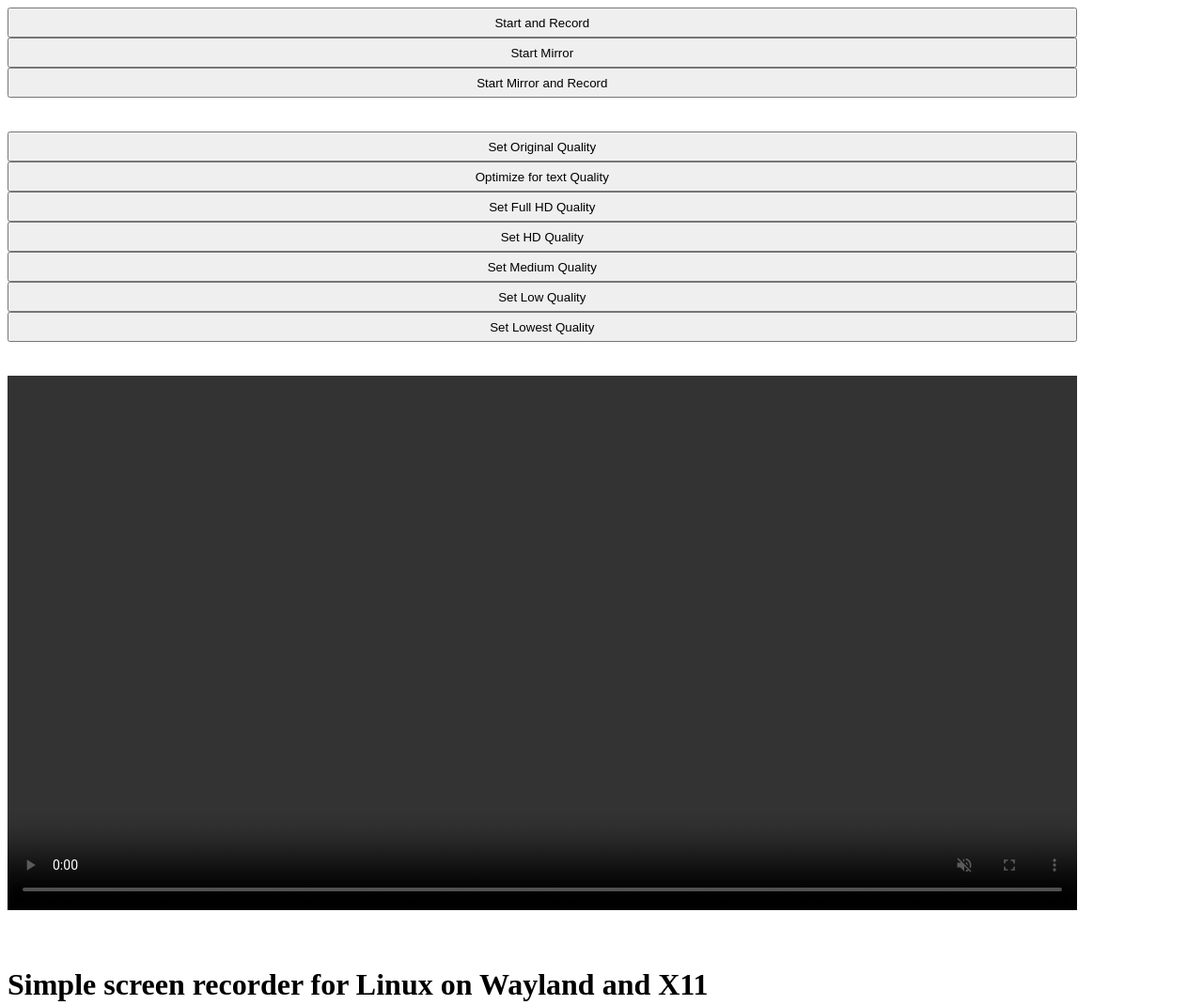
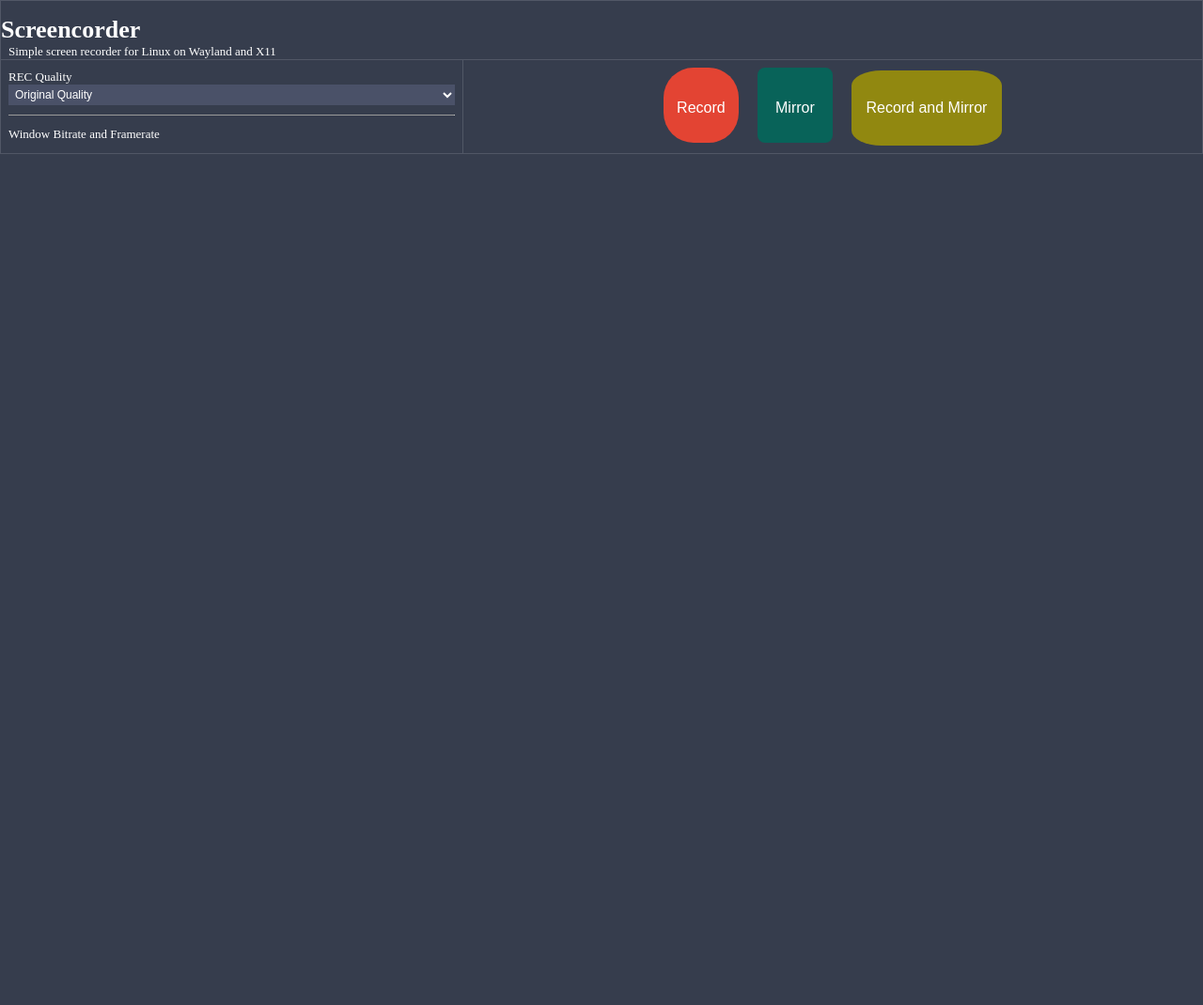
Before and after one commit to HasinduLanka/screencorder, a plain HTML site: page index.html in a window 1280 px wide. Shown: the whole page at 94% size. After the commit the page ends 800 px from the top, so only its background shows below. Drawn offline with Linux system fonts and the light colour scheme; no server answers.

Commit message:
Harindu UI

```diff
--- a/index.html
+++ b/index.html
@@ -19,6 +19,7 @@
   <meta id="theme-color" name="theme-color" content="#000000">
   <link rel="manifest" href="manifest.json">
 
+  <link rel="stylesheet" href="js/main.css">
   <base target="_blank">
 
   <title>Screencorder</title>
@@ -28,50 +29,84 @@
 
 <body>
 
-  <div>
 
-    <div id="DivSetQlt">
-      <button id="startRecButton" style="width: 90%; height: 2rem;" onclick="StartRec()">Start and Record</button>
+  <div id="DivVdo">
+
+    <video id="gum-local" style="width: 90%" autoplay playsinline controls></video>
+  </div>
+
+
+  <div id="DivSetQlt">
+
+    <div>
+
+      <table style="width:100%;height:10em;" cellpadding="0">
+        <tr>
+          <td colspan="3" class="menu" style="height:25px">
+            <span>
+              <h1>Screencorder</h1>
+              <span>Simple screen recorder for Linux on Wayland and X11</span>
+            </span>
+
+          </td>
+        </tr>
+        <tr>
+          <td style="padding:8px !important;" rowspan="2">
+            <div style="width:100%;height:100%">
+              <label>REC Quality</label>
+              <select style="font-size:12px;width:100%" id="SlctQlty" onchange="SelectQltyChanged()">
+                <option value="0">Original Quality </option>
+                <option value="100">Text Optimized Quality </option>
+                <option value="1"> Full HD Quality </option>
+                <option value="2"> HD Quality </option>
+                <option value="3"> Medium Quality </option>
+                <option value="4"> Low Quality </option>
+                <option value="5"> Lowest Quality </option>
+              </select>
+              <hr />
+              <label id="LblQlty"> Window Bitrate and Framerate </label><br />
+            </div>
+          </td>
+        </tr>
+        <tr>
+
+          <td rowspan="2">
+            <div style="width:100%;height:100%;">
+              <center>
+                <button class="btn"
+                  style="height:5rem;width:5rem;padding-top:1rem; border-radius: 40%; background-color: #e34433; margin: 0.5rem ;"
+                  id="startRecButton" onclick="StartRec()">Record</button>
+
+                <button class="btn"
+                  style="height:5rem;width:5rem;padding-top:1rem; border-radius: 10%; background-color: #086359 ; margin: 0.5rem ;"
+                  id="startRecButton" onclick="StartMirror()">Mirror</button>
+
+                <button class="btn"
+                  style="height:5rem;width:10rem; border-radius:20% ;  background-color: #918810; margin: 0.5rem ;"
+                  id="startRecButton" onclick="StartMirrorRec()">Record and Mirror</button>
+              </center>
+            </div>
+          </td>
+        </tr>
+
+      </table>
+
       <br>
-      <button id="startMirrorButton" style="width: 90%; height: 2rem;" onclick="StartMirror()">Start Mirror</button>
-      <br>
-      <button id="startMirrorRecButton" style="width: 90%; height: 2rem;" onclick="StartMirrorRec()">Start Mirror and
-        Record</button>
-      <br>
-      <br>
-      <br>
-      <button id="BtnQltOriginal" style="width: 90%; height: 2rem;" onclick="SetQlt(0)"> Set Original Quality </button>
-      <br>
-      <button id="BtnQltOriginal" style="width: 90%; height: 2rem;" onclick="SetQlt(100)"> Optimize for text Quality
-      </button>
-      <br>
-      <button id="BtnQltFullHD" style="width: 90%; height: 2rem;" onclick="SetQlt(1)"> Set Full HD Quality </button>
-      <br>
-      <button id="BtnQltHD" style="width: 90%; height: 2rem;" onclick="SetQlt(2)"> Set HD Quality </button>
-      <br>
-      <button id="BtnQltMD" style="width: 90%; height: 2rem;" onclick="SetQlt(3)"> Set Medium Quality </button>
-      <br>
-      <button id="BtnQltSD" style="width: 90%; height: 2rem;" onclick="SetQlt(4)"> Set Low Quality </button>
-      <br>
-      <button id="BtnQltLL" style="width: 90%; height: 2rem;" onclick="SetQlt(5)"> Set Lowest Quality </button>
-      <br>
+
     </div>
-    <br>
-    <br>
-
-    <video id="gum-local" style="width: 90%" autoplay playsinline muted controls></video>
-    <br>
-    <br />
-
     <br>
 
 
-    <h1> Simple screen recorder for Linux on Wayland and X11</h1>
-    <div id="errorMsg"></div>
 
   </div>
 
+  <br>
+  <br />
 
+  <br>
+
+
+  <div id="errorMsg"></div>
 
   <!-- <script src="https://webrtc.github.io/adapter/adapter-latest.js"></script> -->
   <script src="js/adapter-latest.js"></script>
--- /dev/null
+++ b/js/main.css
@@ -0,0 +1,111 @@
+* {
+    box-sizing: border-box;
+    margin: 0;
+    padding: 0;
+}
+
+html, body {
+    height: 100%;
+    margin: 0;
+}
+
+body {
+    background-color: #363d4d;
+}
+
+li {
+    display: inline-block;
+    color: #fff;
+    list-style-type: none;
+    padding: 1em;
+    text-transform: uppercase;
+    font-size: 12px;
+}
+
+    li span {
+        display: block;
+        font-size: 12px;
+    }
+
+select {
+    background-color: #4a5168;
+    color: white;
+    border-width: 0px;
+    padding: 3px;
+    font-weight: 100;
+}
+
+    select > option {
+        padding: 10px;
+    }
+
+input[type=number] {
+    background-color: #4a5168;
+    color: white;
+    border-width: 0px;
+    padding: 3px;
+    font-weight: 100;
+}
+
+table {
+    border-collapse: collapse;
+
+}
+
+td {
+    border: 1px solid #515766;
+    padding: 0px;
+    align-items: center;
+
+}
+
+.btn {
+    background-color: #242833;
+    border: none;
+    color: white;
+    padding: 10px;
+    text-align: center;
+    text-decoration: none;
+    display: inline-block;
+    font-size: 16px;
+    margin: 4px 2px;
+    cursor: pointer;
+
+}
+
+    .btn :hover {
+        background-color: #fff;
+    }
+
+    .btn i {
+        color: white;
+    }
+
+
+
+.menu {
+    font-size: 13px;
+}
+
+    .menu span {
+        background-color: transparent;
+        padding: 5px 8px;
+        color: white;
+    }
+
+        .menu span :hover {
+            background-color: #087c6f !important;
+        }
+
+label {
+    width: 100%;
+    text-align: center;
+    color: white;
+    font-size: 13px;
+}
+
+hr {
+    margin: 10px 0px;
+    border-bottom-color: #515766;
+    border-bottom: 1px;
+}
--- a/js/main.js
+++ b/js/main.js
@@ -33,6 +33,7 @@ var IsRecording = false;
 GetURL("handshake/" + filename)
 
 const DivSetQlt = document.getElementById('DivSetQlt');
+const DivVdo = document.getElementById('DivVdo');
 
 
 
@@ -89,6 +90,7 @@ function errorMsg(msg, error) {
 }
 if ((navigator.mediaDevices && 'getDisplayMedia' in navigator.mediaDevices)) {
   DivSetQlt.hidden = false;
+  DivVdo.hidden = true;
 } else {
   errorMsg('getDisplayMedia is not supported');
 }
@@ -96,15 +98,17 @@ if ((navigator.mediaDevices && 'getDisplayMedia' in navigator.mediaDevices)) {
 
 function handleSuccess(stream) {
   DivSetQlt.hidden = true;
+  DivVdo.hidden = false;
   video.srcObject = stream;
 
   // demonstrates how to detect that the user has stopped
   // sharing the screen via the browser UI.
   stream.getVideoTracks()[0].addEventListener('ended', () => {
-    errorMsg('The user has ended sharing the screen');
+    errorMsg('Completed');
     IsRecording = false;
 
     DivSetQlt.hidden = false;
+    DivVdo.hidden = true;
 
   });
 
@@ -262,65 +266,84 @@ async function GetURL(path) {
 }
 
 
+function SelectQltyChanged() {
+  var x = document.getElementById("SlctQlty").value;
+  SetQlt(x);
+  console.log("Quality selected : " + x);
+
+}
 
 function SetQlt(q) {
 
+  var TQ = "";
+
   switch (q) {
-    case 0:
+    case "0":
       QualityOptions = {
         mimeType: 'video/webm'
       }
       GUMConstraints = { video: true };
+      TQ = "Full quality and window framerate";
       break;
 
-    case 1:
+    case "1":
       QualityOptions = {
         videoBitsPerSecond: 8000000,
         mimeType: 'video/webm'
       }
       GUMConstraints = { video: { frameRate: { ideal: 60, max: 60 } } };
+      TQ = "8 Mbps @ 60 FPS max";
       break;
 
-    case 2:
+    case "2":
       QualityOptions = {
         videoBitsPerSecond: 5000000,
         mimeType: 'video/webm'
       }
       GUMConstraints = { video: { frameRate: { ideal: 30, max: 30 } } };
+      TQ = "5 Mbps @ 30 FPS max";
       break;
 
-    case 3:
+    case "3":
       QualityOptions = {
         videoBitsPerSecond: 2500000,
         mimeType: 'video/webm'
       }
       GUMConstraints = { video: { frameRate: { ideal: 30, max: 30 } } };
+      TQ = "2.5 Mbps @ 30 FPS max";
       break;
 
-    case 4:
+    case "4":
       QualityOptions = {
         videoBitsPerSecond: 1000000,
         mimeType: 'video/webm'
       }
       GUMConstraints = { video: { frameRate: { ideal: 24, max: 30 } } };
+      TQ = "1 Mbps @ 24 FPS max";
       break;
 
-    case 5:
+    case "5":
       QualityOptions = {
         videoBitsPerSecond: 600000,
         mimeType: 'video/webm'
       }
-      GUMConstraints = { video: { frameRate: { ideal: 16, max: 24 } } };
+      GUMConstraints = { video: { frameRate: { ideal: 22, max: 24 } } };
+      TQ = "600 kbps @ 22 FPS max";
       break;
-    case 100:
+    case "100":
       QualityOptions = {
         mimeType: 'video/webm'
       }
-      GUMConstraints = { video: { frameRate: { ideal: 10, max: 20 } } };
+      GUMConstraints = { video: { frameRate: { ideal: 8, max: 10 } } };
+      TQ = "Full quality @ 8 FPS max";
       break;
     default:
       break;
   }
+
+
+  document.getElementById("LblQlty").innerHTML = TQ;
+
 }
 
 
```
Also changed, not shown: 2 other files.
